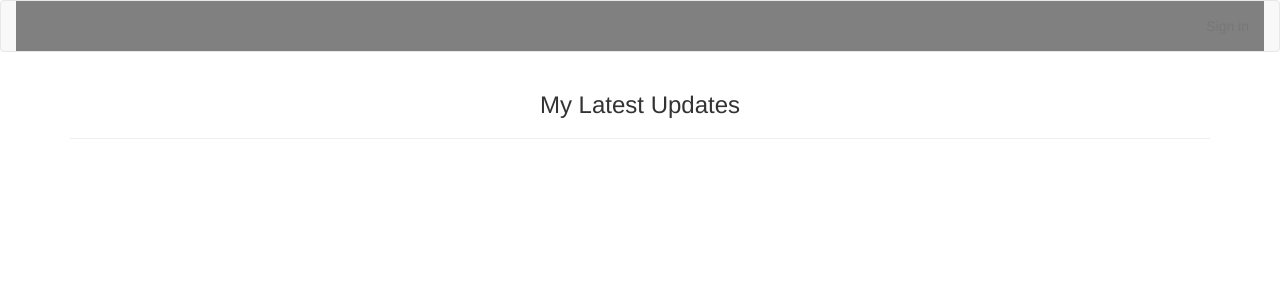
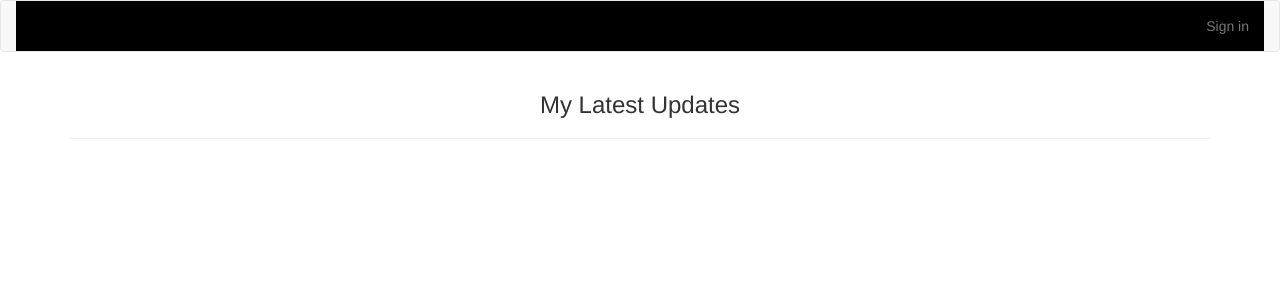
Before and after one commit to JKimani77/blog, a Flask app: page / in a window 1280 px wide. Shown: the top 300 px of the page. Run offline with Flask 2, Linux system fonts and the light colour scheme; data that the repository does not hold is empty; some libraries are stand-ins or nearby versions.

Commit message:
minor changes

```diff
--- a/app/templates/navbar.html
+++ b/app/templates/navbar.html
@@ -11,7 +11,7 @@
 
         </div>
 
-        <div class="navbar-collapse collapse" style="background-color: gray">
+        <div class="navbar-collapse collapse" style="background-color: black">
             <ul class="nav navbar-nav navbar-right">
                 {% if current_user.is_authenticated %}
 
```
